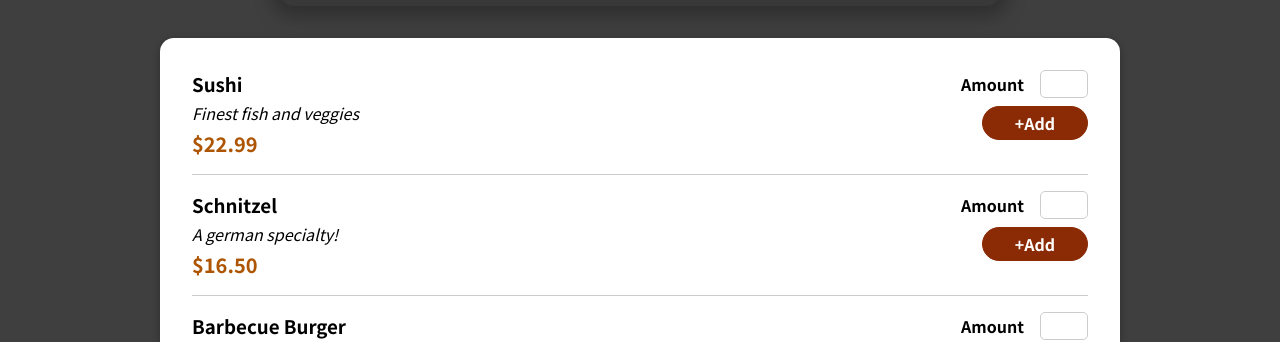
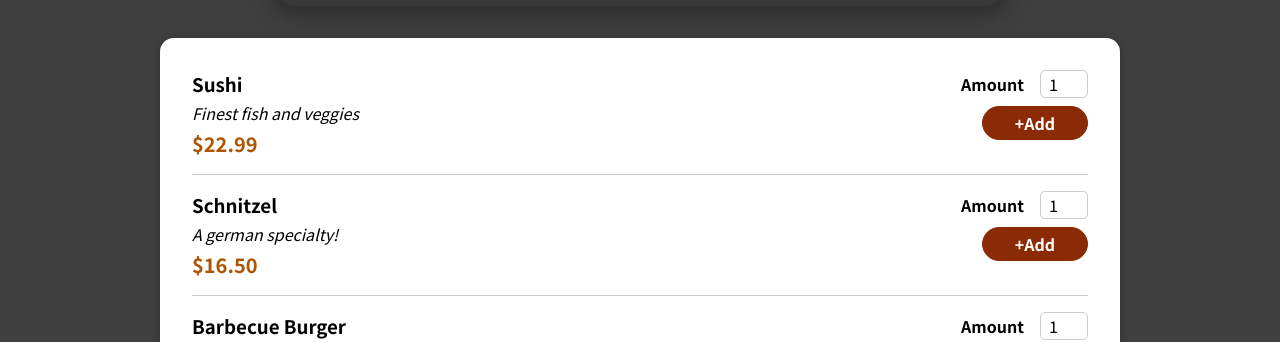
Before and after one commit to HimanshuDeveloperr/restaurant, a React (Create React App) app: page / in a window 1280 px wide. Shown: the part 467-809 px from the top of the page. Built offline with nearby package versions, Linux system fonts and the light colour scheme.

Commit message:
efficientWayOfBuilsingMealInputForm

```diff
--- a/src/Components/Meals/MealItem/Input.js
+++ /dev/null
@@ -1,14 +0,0 @@
-import React from "react";
-import classes from "./Input.module.css"
-
-const Input =(props)=>{
-    return <div className={classes.input}>
-        <label>{props.label}</label>
-        <input type={props.type}  />
-
-    </div>
-
-
-}
-
-export default Input;
--- a/src/Components/Meals/MealItem/MealItemForm.js
+++ b/src/Components/Meals/MealItem/MealItemForm.js
@@ -1,9 +1,17 @@
 import React from "react";
-import Input from "./Input";
+import Input from "../../UI/Input";
 import classes from "./MealItemForm.module.css"
 const MealItemForm=()=>{
     return <form className={classes.form}>
-       <Input label="Amount" type="number"/>
+       <Input label="Amount" input={{
+        id:"amount",
+        type:"number",
+        min:"1",
+        max:"5",
+        step:"1",
+        defaultValue:"1"
+
+       }} />
         <button>+Add</button>
     </form>
 }
--- /dev/null
+++ b/src/Components/UI/Input.js
@@ -0,0 +1,15 @@
+import React from "react";
+import classes from "./Input.module.css"
+
+const Input =(props)=>{
+    return <div className={classes.input}>
+        <label htmlFor={props.input.id}>{props.label}</label>
+        <input  {...props.input}  />
+        {/* adding input key value attributes as a props here for input tag using spread operator */}
+
+    </div>
+
+
+}
+
+export default Input;
```
Also changed, not shown: src/Components/UI/Input.module.css (renamed from src/Components/Meals/MealItem/Input.module.css).
